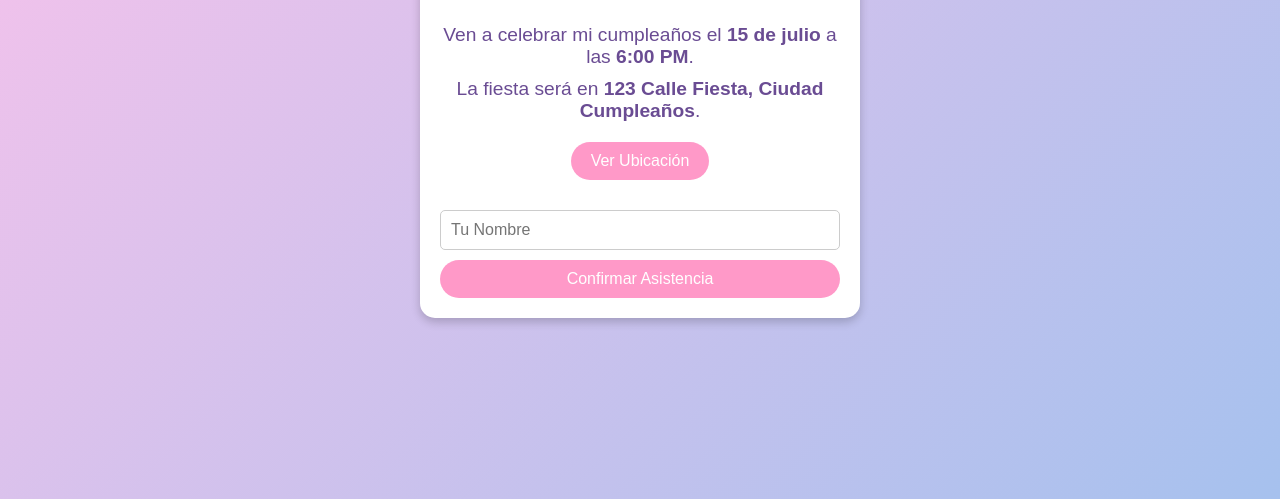
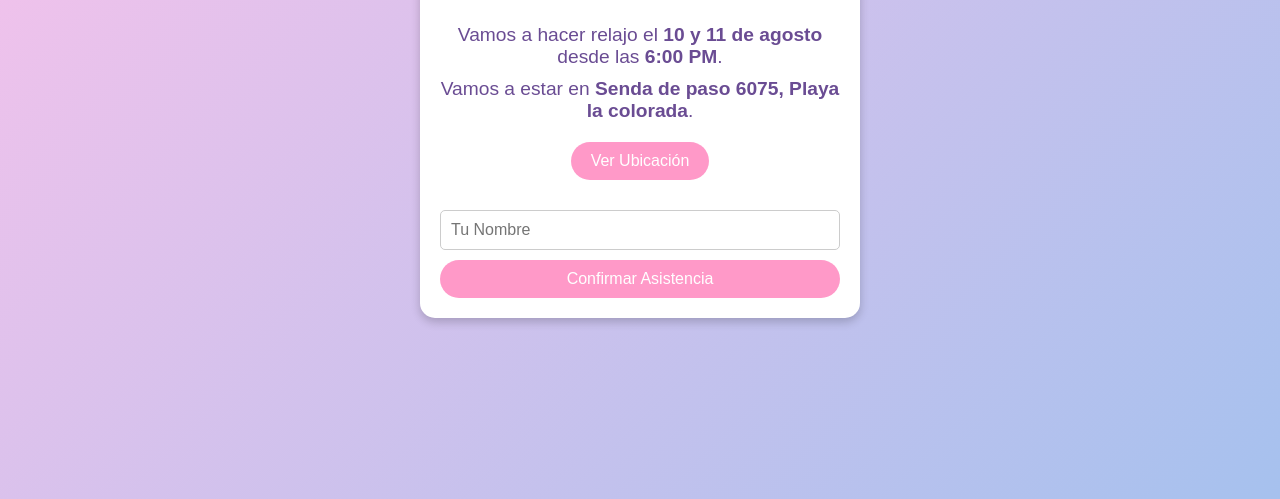
Before and after one commit to ArianaEGR/invitacion-cumpleanos, a plain HTML site: page invitacion.html in a window 1280 px wide. Shown: the part 301-800 px from the top of the page. Drawn offline with Linux system fonts and the light colour scheme.

Commit message:
Update invitacion.html

```diff
--- a/invitacion.html
+++ b/invitacion.html
@@ -15,8 +15,8 @@
 <body>
     <div class="invitation-container">
         <h1 class="title">¡Estás Invitado!</h1>
-        <p class="description">Ven a celebrar mi cumpleaños el <strong>15 de julio</strong> a las <strong>6:00 PM</strong>.</p>
-        <p class="description">La fiesta será en <strong>123 Calle Fiesta, Ciudad Cumpleaños</strong>.</p>
+        <p class="description">Vamos a hacer relajo el <strong>10 y 11 de agosto</strong> desde las <strong>6:00 PM</strong>.</p>
+        <p class="description"> Vamos a estar en <strong>Senda de paso 6075, Playa la colorada</strong>.</p>
         <button class="location-button" onclick="redirectToLocation()">Ver Ubicación</button>
         <form id="confirmation-form" class="confirmation-form">
             <input type="text" id="name" name="name" placeholder="Tu Nombre" required>
@@ -26,7 +26,7 @@
 
     <script>
         function redirectToLocation() {
-            const address = "123 Calle Fiesta, Ciudad Cumpleaños";
+            const address = "Senda de paso 6075, Playa la colorada";
             const googleMapsUrl = `https://www.google.com/maps/search/?api=1&query=${encodeURIComponent(address)}`;
             window.location.href = googleMapsUrl;
         }
```
